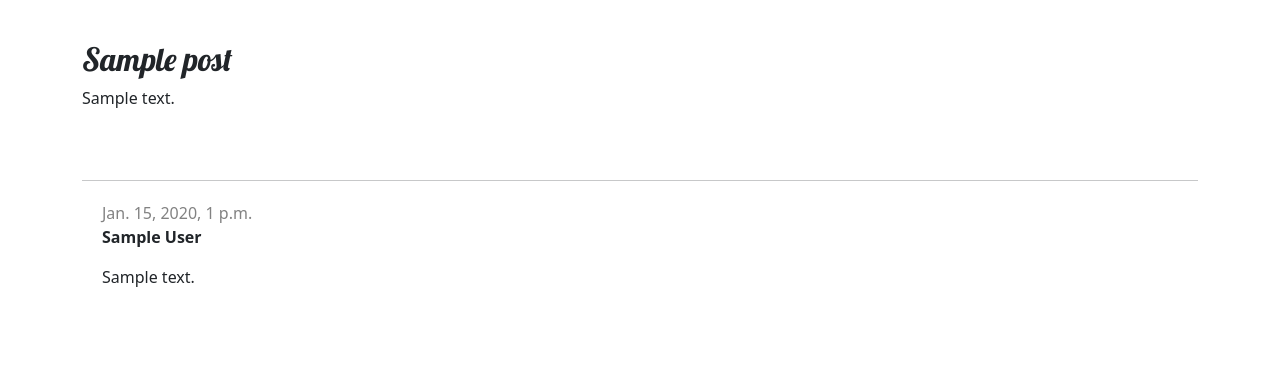
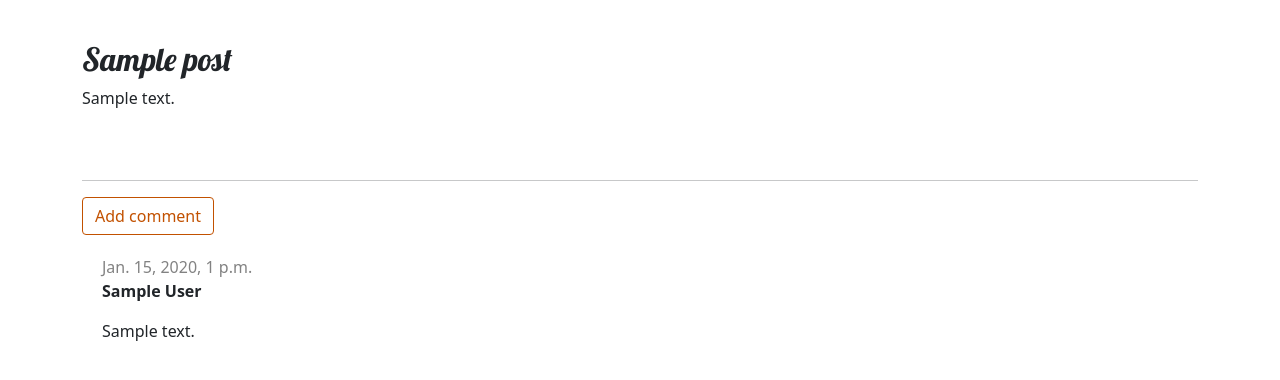
Before and after one commit to anjaniacatus/my-first-blog, a Django app: page /posts/1 in a window 1280 px wide. Shown: the part 106-486 px from the top of the page. Run offline with Django 4.2, Linux system fonts and the light colour scheme; tables that the repository leaves empty hold one stand-in row (values such as "Sample post").

Commit message:
moderate comments

```diff
--- a/blog/models.py
+++ b/blog/models.py
@@ -14,6 +14,9 @@ class Post(models.Model):
     def publish(self):
         self.published_date = timezone.now()
         self.save()
+
+    def approved_comments(self):
+        return self.comments.filter(approved_comment=True)
 
     def __str__(self):
         return self.title
--- a/blog/templates/blog/post_detail.html
+++ b/blog/templates/blog/post_detail.html
@@ -21,12 +21,19 @@
     </article>
 
     <hr>
+    <a class="btn btn-secondary" href="{% url 'add_comment_to_post' pk=post.pk %}">Add comment </a>
     {% for comment in post.comments.all %}
-        <div class="comment">
-            <div class="date"> {{ comment.created_date }} </div>
-            <strong> {{ comment.author  }} </strong>
-            <p> {{ comment.text | linebreaks }} </p>
-        </div>
+        {% if user.is_authenticated or comment.approved_comment %}
+            <div class="comment">
+                <div class="date"> {{ comment.created_date }} </div>
+                {% if not comment.approved_comment %}
+                <a class="btn btn-secondary" href="{% url 'comment_remove' pk=comment.pk%}", name='comment_remove'>Remove</a>
+                <a class="btn btn-secondary" href="{% url 'comment_approve' pk=comment.pk%}", name='comment_approve'>Approve</a>
+                {% endif %}
+                <strong> {{ comment.author  }} </strong>
+                <p> {{ comment.text | linebreaks }} </p>
+            </div>
+        {% endif %}
     {% empty %}
        <p> No comments here yet :(</p>
     {% endfor %}
--- a/blog/templates/blog/post_list.html
+++ b/blog/templates/blog/post_list.html
@@ -7,7 +7,7 @@
         </div>
         <h1><a href=" {% url 'post_detail' pk=post.pk %} ">{{ post.title }}</a></h1>
         <p> {{ post.text|linebreaksbr }}</p>
-        <a href="{% url 'post_detail' pk=post.pk %}"> Comments: {{ post.comments.count  }} </a>
+        <a href="{% url 'post_detail' pk=post.pk %}"> Comments: {{ post.approved_comments.count  }} </a>
         </div>
     {% endfor %}
 {% endblock %}
--- a/blog/urls.py
+++ b/blog/urls.py
@@ -7,6 +7,11 @@ urlpatterns = [
     path("post/new/", views.post_new, name="post_new"),
     path("post/<int:pk>/edit", views.post_edit, name="post_edit"),
     path("drafts/", views.post_draft_list, name="post_draft_list"),
-    path("post/<pk>/publish", views.post_publish, name="post_publish"),
-    path("post/<pk>/remove", views.post_remove, name="post_remove"),
+    path("post/<int:pk>/publish", views.post_publish, name="post_publish"),
+    path("post/<int:pk>/remove", views.post_remove, name="post_remove"),
+    path(
+        "post/<int:pk>/comment", views.add_comment_to_post, name="add_comment_to_post"
+    ),
+    path("comment/<int:pk>/remoce", views.comment_remove, name="comment_remove"),
+    path("comment/<int:pk>/comment", views.comment_approve, name="comment_approve"),
 ]
--- a/blog/views.py
+++ b/blog/views.py
@@ -1,8 +1,8 @@
 from django.shortcuts import render, get_object_or_404, redirect
 from django.utils import timezone
 from django.contrib.auth.decorators import login_required
-from .forms import PostForm
-from .models import Post
+from .forms import PostForm, CommentForm
+from .models import Post, Comment
 
 
 # Create your views here.
@@ -65,3 +65,31 @@ def post_remove(request, pk):
     post = get_object_or_404(Post, pk=pk)
     post.delete()
     return redirect("post_list")
+
+
+def add_comment_to_post(request, pk):
+    post = get_object_or_404(Post, pk=pk)
+    if request.method == "POST":
+        form = CommentForm(request.POST)
+        if form.is_valid():
+            comment = form.save(commit=False)
+            comment.post = post
+            comment.save()
+            return redirect("post_detail", pk=post.pk)
+    else:
+        form = CommentForm()
+    return render(request, "blog/add_comment_to_post.html", {"form": form})
+
+
+@login_required
+def comment_approve(request, pk):
+    comment = get_object_or_404(Comment, pk=pk)
+    comment.approve()
+    return redirect("post_detail", pk=comment.post.pk)
+
+
+@login_required
+def comment_remove(request, pk):
+    comment = get_object_or_404(Comment, pk=pk)
+    comment.delete()
+    return redirect("post_detail", pk=comment.post.pk)
```
Also changed, not shown: blog/forms.py (+10 -1 lines), blog/templates/blog/add_comment_to_post.html (added, +9 -0 lines), 1 other file.
